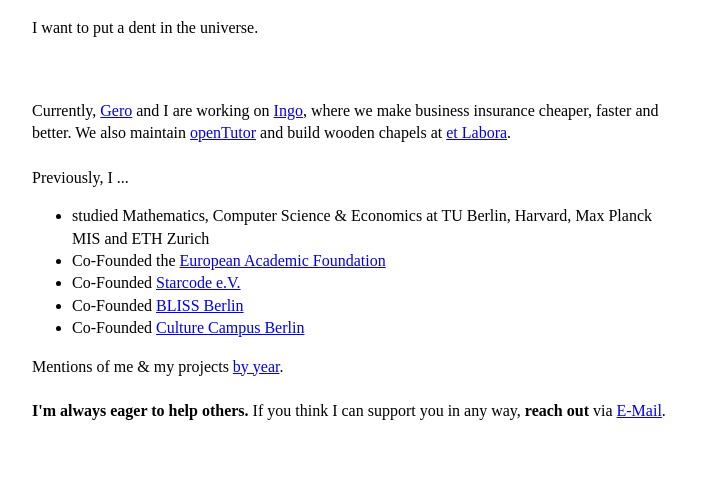
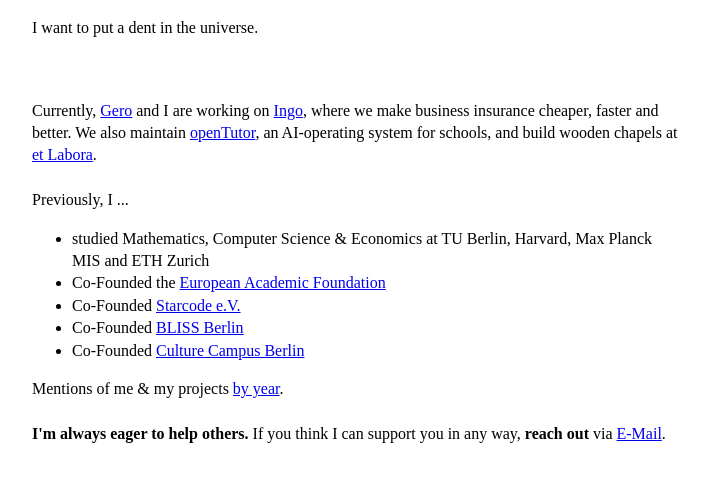
Before and after one commit to fridowicke/fridowicke.github.io, a plain HTML site: page index.html in a window 1280 px wide. Shown: the part 107-588 px from the top of the page, without its empty margins (283-992 px from the left). Drawn offline with Linux system fonts and the light colour scheme.

Commit message:
Restore openTutor description without open source
Co-Authored-By: Claude Opus 5.5 <noreply@anthropic.com>

```diff
--- a/index.html
+++ b/index.html
@@ -40,7 +40,7 @@
         <p>I want to put a dent in the universe.</p>
         <br><br>
         Currently, <a href="https://gero.sh/">Gero</a> and I are working on <a href="https://ingo-insurance.com/">Ingo</a>, where we make business insurance cheaper, faster and better.
-        We also maintain <a href="https://open.tutor.new/">openTutor</a> and build wooden chapels at <a href="https://etlabora.studio/">et Labora</a>.
+        We also maintain <a href="https://open.tutor.new/">openTutor</a>, an AI-operating system for schools, and build wooden chapels at <a href="https://etlabora.studio/">et Labora</a>.
         <br><br>
         Previously, I ...
         <ul>
```
